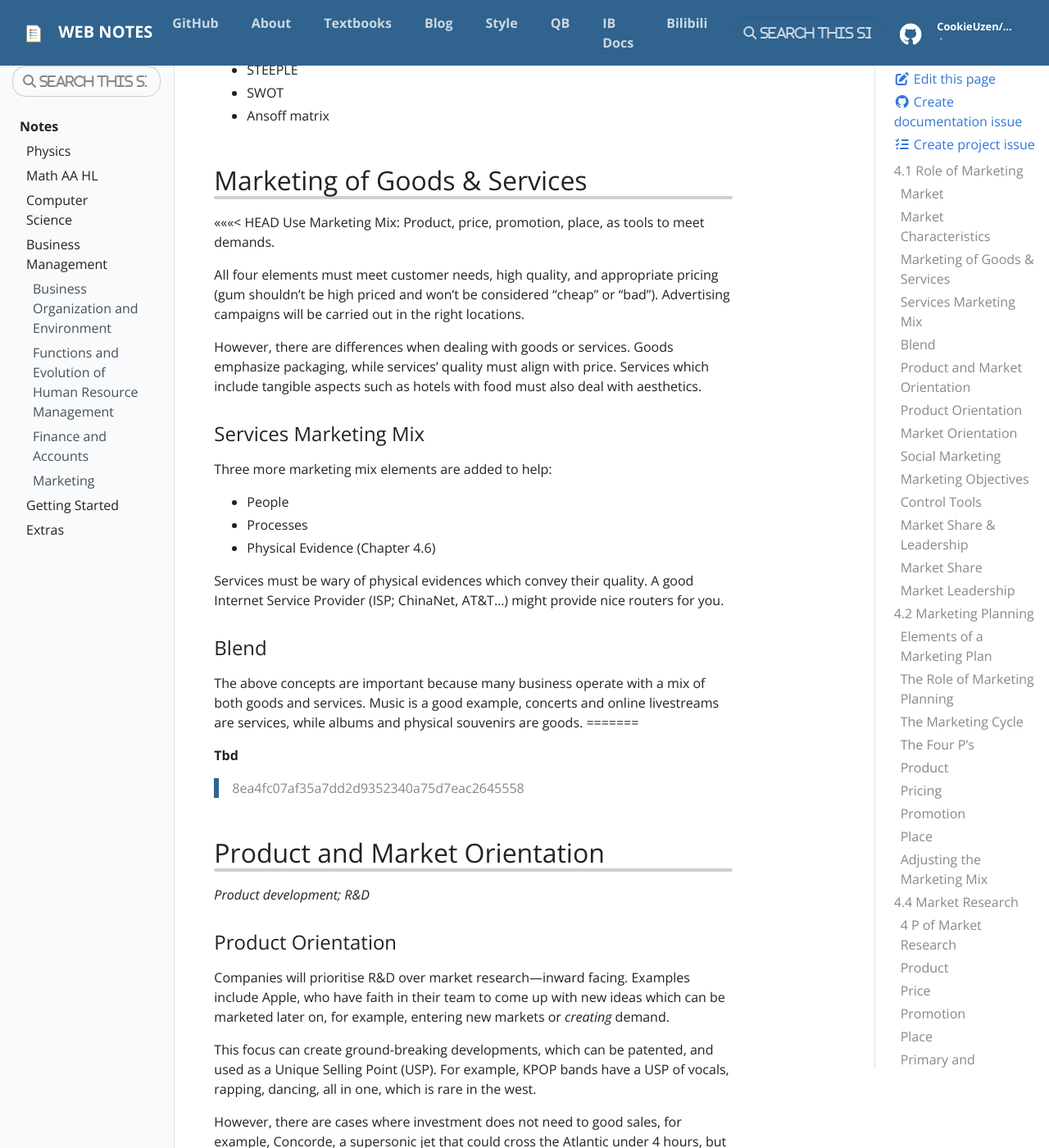
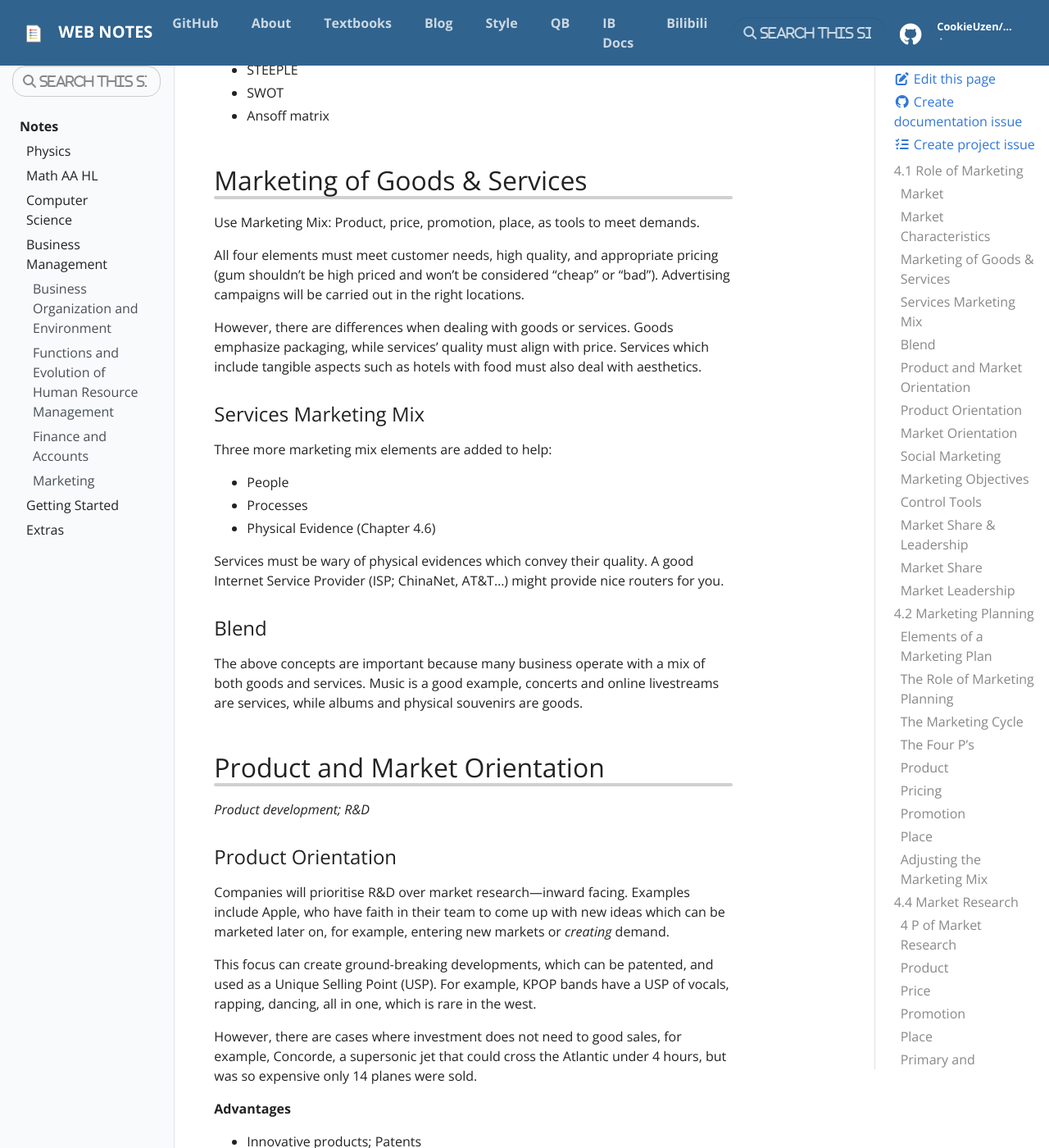
Before and after one commit to CookieUzen/web-notes, a Jekyll site: the page built from _docs/bm/unit 4.md, in a window 1280 px wide and 1400 px high, scrolled down 1259 px. Shown: the whole window at 82% size. Built offline with Jekyll 4.4.1, drawn with Linux system fonts in a browser that asks for light colours; nearby versions of some CDN libraries; library files that are not in the unit come from our copies; comment, search, counter and statistics services are not loaded.

Commit message:
Edit Dank

```diff
--- a/_docs/bm/unit 4.md
+++ b/_docs/bm/unit 4.md
@@ -42,7 +42,7 @@ Marketing must work with each and every one of the business functions in order t
 - Ansoff matrix
 
 ## Marketing of Goods & Services
-<<<<<<< HEAD
+
 Use Marketing Mix: Product, price, promotion, place, as tools to meet demands.
 
 All four elements must meet customer needs, high quality, and appropriate pricing (gum shouldn't be high priced and won't be considered "cheap" or "bad"). Advertising campaigns will be carried out in the right locations.
@@ -61,10 +61,6 @@ Services must be wary of physical evidences which convey their quality. A good I
 
 ### Blend
 The above concepts are important because many business operate with a mix of both goods and services. Music is a good example, concerts and online livestreams are services, while albums and physical souvenirs are goods.
-=======
-
-**Tbd**
->>>>>>> 8ea4fc07af35a7dd2d9352340a75d7eac2645558
 
 ## Product and Market Orientation
 *Product development; R&D*
```
